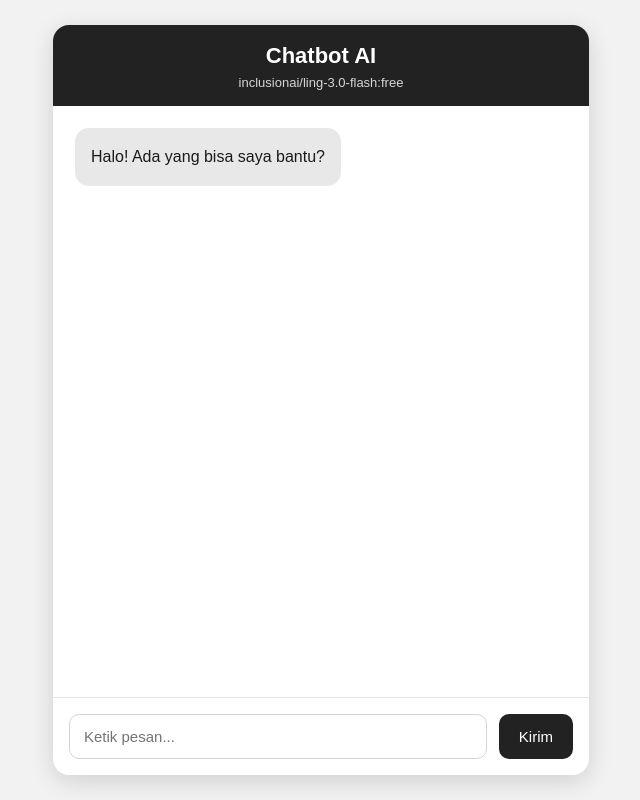
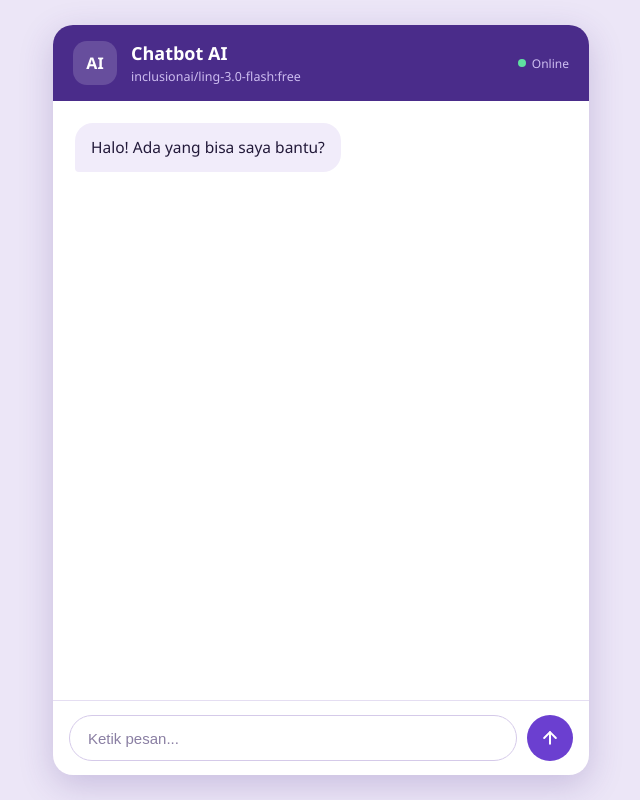
Before and after one commit to AkmalMaulana55/099_Chatbot, a website: page public/index.html in a window 1280 px wide. Shown: the whole page, without its empty margins (319-959 px from the left). Drawn offline with Linux system fonts and the light colour scheme.

Commit message:
perbaikan

```diff
--- a/public/index.html
+++ b/public/index.html
@@ -4,69 +4,28 @@
 <meta charset="UTF-8">
 <meta name="viewport" content="width=device-width, initial-scale=1">
 <title>Chatbot AI</title>
-<style>
-  * { box-sizing: border-box; }
-  body {
-    margin: 0; height: 100vh; padding: 16px;
-    background: #f2f2f2; color: #1a1a1a;
-    font-family: Arial, Helvetica, sans-serif;
-    display: flex; justify-content: center; align-items: center;
-  }
-  .chat {
-    width: 100%; max-width: 536px; height: min(750px, 100%);
-    background: #fff; border-radius: 16px; overflow: hidden;
-    display: flex; flex-direction: column;
-    box-shadow: 0 6px 24px rgba(0,0,0,.14);
-  }
-  .chat-head { background: #222; color: #fff; text-align: center; padding: 18px 16px 16px; }
-  .chat-head h1 { margin: 0; font-size: 22px; font-weight: 700; }
-  .chat-head p { margin: 6px 0 0; font-size: 13px; color: #d6d6d6; }
-  .messages {
-    flex: 1; overflow-y: auto; padding: 22px;
-    display: flex; flex-direction: column; gap: 12px;
-  }
-  .msg {
-    max-width: 70%; padding: 16px; border-radius: 14px;
-    font-size: 16px; line-height: 1.6;
-    white-space: pre-wrap; word-wrap: break-word;
-  }
-  .msg.bot { background: #e8e8e8; align-self: flex-start; }
-  .msg.user { background: #222; color: #fff; align-self: flex-end; }
-  .typing { display: inline-flex; gap: 4px; align-items: center; height: 1.6em; }
-  .typing span {
-    width: 6px; height: 6px; border-radius: 50%;
-    background: currentColor; opacity: .35; animation: blink 1.2s infinite;
-  }
-  .typing span:nth-child(2) { animation-delay: .2s; }
-  .typing span:nth-child(3) { animation-delay: .4s; }
-  @keyframes blink { 40% { opacity: 1; } }
-  .composer { display: flex; gap: 12px; padding: 16px; border-top: 1px solid #e6e6e6; }
-  .composer input {
-    flex: 1; min-width: 0; padding: 13px 14px; font-size: 15px;
-    border: 1px solid #d4d4d4; border-radius: 10px; outline: none;
-  }
-  .composer input:focus { border-color: #222; }
-  .composer button {
-    padding: 0 20px; border: 0; border-radius: 10px; cursor: pointer;
-    background: #222; color: #fff; font-size: 15px;
-  }
-  .composer button:disabled { opacity: .5; cursor: default; }
-</style>
+<link rel="stylesheet" href="style.css">
 </head>
 <body>
   <div class="chat">
     <div class="chat-head">
-      <h1>Chatbot AI</h1>
-      <p>inclusionai/ling-3.0-flash:free</p>
+      <div class="avatar">AI</div>
+      <div class="head-text">
+        <h1>Chatbot AI</h1>
+        <p>inclusionai/ling-3.0-flash:free</p>
+      </div>
+      <div class="status">Online</div>
     </div>
 
-    <div class="messages" id="messages">
+    <div class="messages" id="messages" aria-live="polite">
       <div class="msg bot">Halo! Ada yang bisa saya bantu?</div>
     </div>
 
     <div class="composer">
-      <input id="input" type="text" placeholder="Ketik pesan..." autocomplete="off">
-      <button id="send" type="button">Kirim</button>
+      <input id="input" type="text" placeholder="Ketik pesan..." autocomplete="off" aria-label="Pesan">
+      <button id="send" type="button" aria-label="Kirim">
+        <svg width="20" height="20" viewBox="0 0 24 24" fill="none" stroke="currentColor" stroke-width="2.4" stroke-linecap="round" stroke-linejoin="round"><path d="M12 19V5"/><path d="M5 12l7-7 7 7"/></svg>
+      </button>
     </div>
   </div>
 
@@ -89,7 +48,7 @@ function add(text, who) {
 
 async function send() {
   const text = input.value.trim();
-  if (!text) return;
+  if (!text || sendBtn.disabled) return;
 
   add(text, 'user');
   history.push({ role: 'user', content: text });
@@ -97,7 +56,7 @@ async function send() {
   sendBtn.disabled = true;
 
   const botEl = add('', 'bot');
-  botEl.innerHTML = '<span class="typing"><span></span><span></span><span></span></span>';
+  botEl.innerHTML = '<span class="typing"><i></i><i></i><i></i></span>';
   let reply = '';
 
   try {
@@ -128,10 +87,8 @@ async function send() {
       for (const line of lines) {
         const t = line.trim();
         if (!t.startsWith('data:')) continue;
-
         const data = t.slice(5).trim();
         if (data === '[DONE]') { finished = true; break; }
-
         try {
           reply += JSON.parse(data);
           botEl.textContent = reply;
@@ -146,7 +103,7 @@ async function send() {
   } catch (e) {
     console.error(e);
     botEl.textContent = 'Pesan gagal dikirim. Coba lagi.';
-    history.pop(); // buang pesan user yang gagal supaya riwayat tetap rapi
+    history.pop();
   }
 
   sendBtn.disabled = false;
--- /dev/null
+++ b/public/style.css
@@ -0,0 +1,196 @@
+:root {
+  --page: #ece6f7;
+  --card: #ffffff;
+  --head: #4a2c8a;
+  --head-text: #ffffff;
+  --head-sub: #cdbdf0;
+  --bot: #f1ecfa;
+  --bot-text: #231a3a;
+  --user: #6b3fd0;
+  --user-text: #ffffff;
+  --line: #e5def2;
+  --input-border: #d5cae9;
+  --placeholder: #8a7fa3;
+  --btn: #6b3fd0;
+  --btn-text: #ffffff;
+  --online: #5fe0a0;
+}
+
+@media (prefers-color-scheme: dark) {
+  :root {
+    --page: #15101f;
+    --card: #201a30;
+    --head: #38216b;
+    --bot: #2d2543;
+    --bot-text: #ece6fa;
+    --user: #7d54e0;
+    --line: #342b4b;
+    --input-border: #463b63;
+    --placeholder: #9a8fb8;
+    --btn: #8a63ee;
+  }
+}
+
+* { box-sizing: border-box; }
+
+html, body { height: 100%; }
+
+body {
+  margin: 0;
+  padding: 16px;
+  background: var(--page);
+  font-family: "Segoe UI", system-ui, Roboto, Arial, sans-serif;
+  display: flex;
+  justify-content: center;
+  align-items: center;
+}
+
+/* Kotak utama */
+.chat {
+  width: 100%;
+  max-width: 536px;
+  height: min(750px, 100%);
+  background: var(--card);
+  border-radius: 20px;
+  overflow: hidden;
+  display: flex;
+  flex-direction: column;
+  box-shadow: 0 10px 34px rgba(74, 44, 138, .22);
+}
+
+/* Header */
+.chat-head {
+  background: var(--head);
+  color: var(--head-text);
+  display: flex;
+  align-items: center;
+  gap: 14px;
+  padding: 16px 20px;
+}
+
+.avatar {
+  flex: none;
+  width: 44px;
+  height: 44px;
+  border-radius: 14px;
+  background: rgba(255, 255, 255, .16);
+  display: grid;
+  place-items: center;
+  font-weight: 700;
+  font-size: 16px;
+}
+
+.head-text { flex: 1; min-width: 0; }
+.head-text h1 { margin: 0; font-size: 18px; font-weight: 700; }
+.head-text p {
+  margin: 3px 0 0;
+  font-size: 12.5px;
+  color: var(--head-sub);
+  white-space: nowrap;
+  overflow: hidden;
+  text-overflow: ellipsis;
+}
+
+.status {
+  display: flex;
+  align-items: center;
+  gap: 6px;
+  font-size: 12px;
+  color: var(--head-sub);
+}
+.status::before {
+  content: "";
+  width: 8px;
+  height: 8px;
+  border-radius: 50%;
+  background: var(--online);
+}
+
+/* Pesan */
+.messages {
+  flex: 1;
+  overflow-y: auto;
+  padding: 22px;
+  display: flex;
+  flex-direction: column;
+  gap: 12px;
+}
+
+.msg {
+  max-width: 78%;
+  padding: 12px 16px;
+  font-size: 15.5px;
+  line-height: 1.6;
+  white-space: pre-wrap;
+  word-wrap: break-word;
+}
+
+.msg.bot {
+  background: var(--bot);
+  color: var(--bot-text);
+  align-self: flex-start;
+  border-radius: 18px 18px 18px 4px;
+}
+
+.msg.user {
+  background: var(--user);
+  color: var(--user-text);
+  align-self: flex-end;
+  border-radius: 18px 18px 4px 18px;
+}
+
+/* Indikator mengetik */
+.typing { display: inline-flex; gap: 5px; align-items: center; height: 1.6em; }
+.typing i {
+  width: 7px;
+  height: 7px;
+  border-radius: 50%;
+  background: currentColor;
+  opacity: .35;
+  animation: blink 1.2s infinite;
+}
+.typing i:nth-child(2) { animation-delay: .2s; }
+.typing i:nth-child(3) { animation-delay: .4s; }
+
+@keyframes blink { 40% { opacity: 1; } }
+
+@media (prefers-reduced-motion: reduce) {
+  .typing i { animation: none; opacity: .6; }
+}
+
+/* Input */
+.composer {
+  display: flex;
+  gap: 10px;
+  padding: 14px 16px;
+  border-top: 1px solid var(--line);
+}
+
+.composer input {
+  flex: 1;
+  min-width: 0;
+  padding: 12px 18px;
+  font-size: 15px;
+  border: 1.5px solid var(--input-border);
+  border-radius: 999px;
+  background: var(--card);
+  color: var(--bot-text);
+  outline: none;
+}
+.composer input::placeholder { color: var(--placeholder); }
+.composer input:focus { border-color: var(--btn); }
+
+.composer button {
+  flex: none;
+  width: 46px;
+  height: 46px;
+  border: 0;
+  border-radius: 50%;
+  cursor: pointer;
+  background: var(--btn);
+  color: var(--btn-text);
+  display: grid;
+  place-items: center;
+}
+.composer button:disabled { opacity: .45; cursor: default; }
+.composer button:focus-visible { outline: 2px solid var(--btn); outline-offset: 2px; }
```
